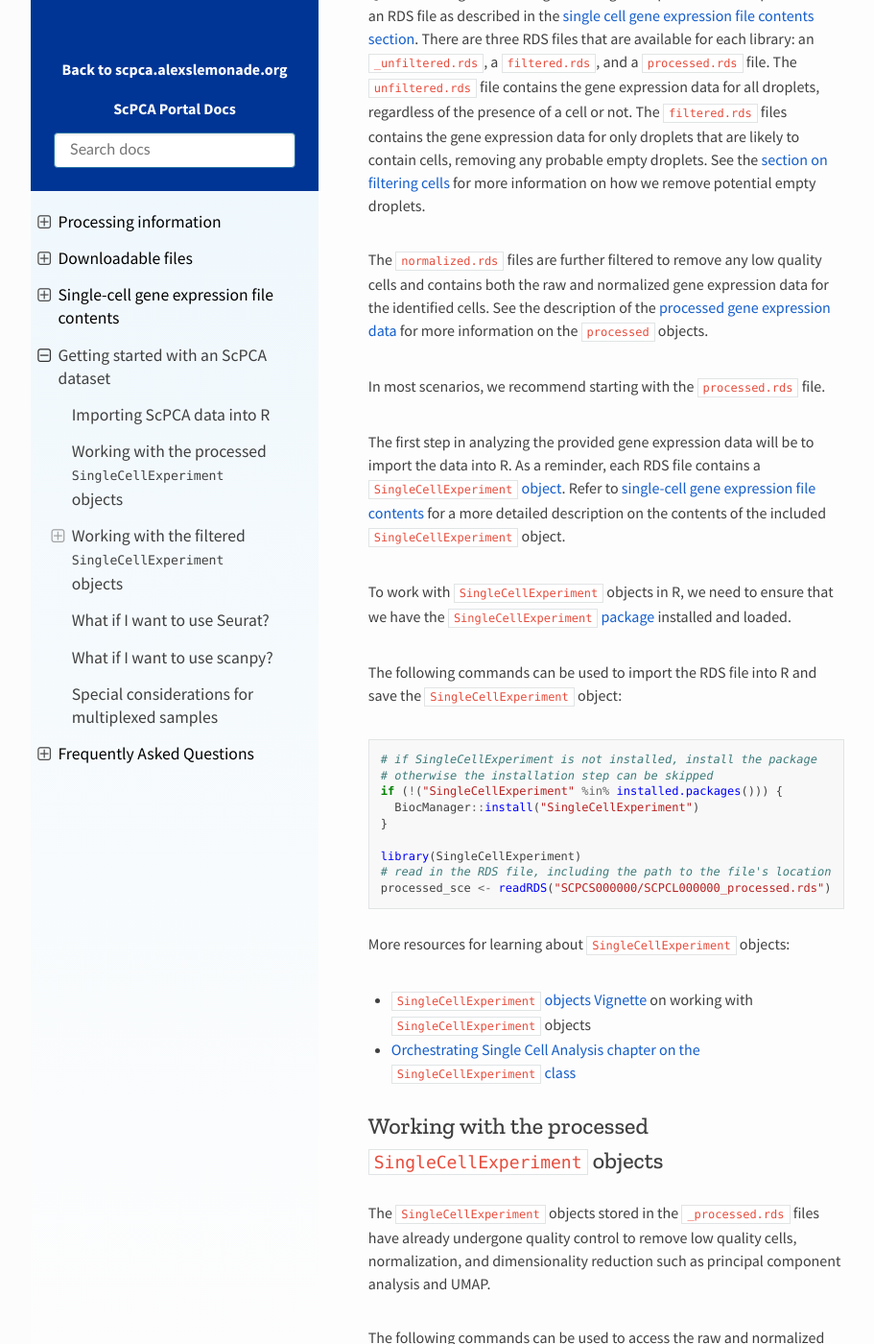
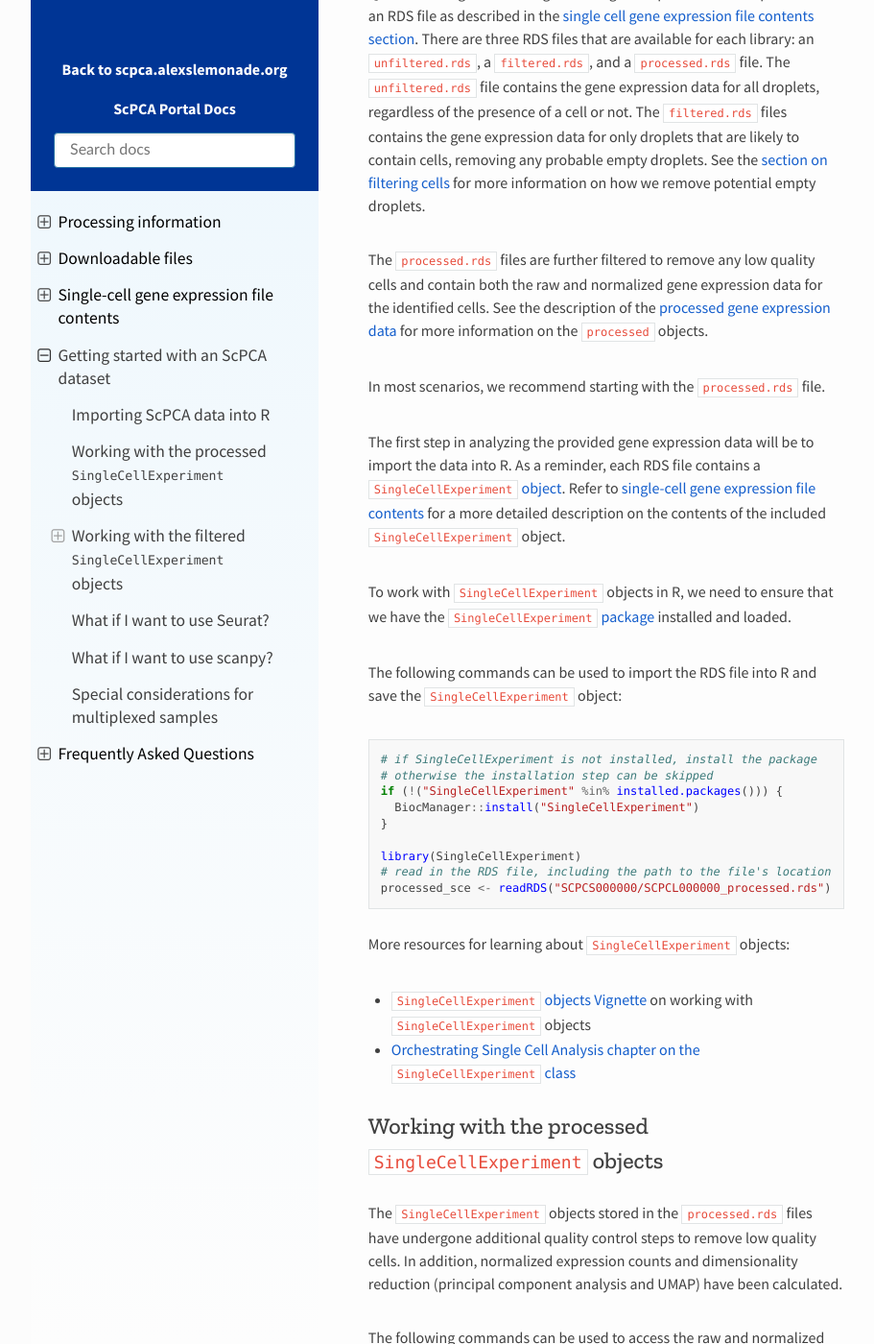
Before and after one commit to DongzeHE/scpca-docs, a Sphinx documentation site: the page built from docs/getting_started.md, in a window 1280 px wide and 1400 px high, scrolled down 508 px. Shown: the whole window at 96% size, without its empty margins (158-1069 px from the left). Built offline with Sphinx 7.4.7 and the Read the Docs theme 2.0.0, drawn with Linux system fonts in a browser that asks for light colours; some of the changed text lies outside the part shown.

Commit message:
Apply suggestions from code review
Co-authored-by: Joshua Shapiro <josh.shapiro@ccdatalab.org>

````diff
--- a/docs/getting_started.md
+++ b/docs/getting_started.md
@@ -9,12 +9,12 @@ These workflows and more resources for processing single-cell and single-nuclei
 ## Importing ScPCA data into R
 
 Quantified single-cell or single-nuclei gene expression data is provided as an RDS file as described in the {ref}`single cell gene expression file contents section<sce_file_contents:single-cell gene expression file contents>`.
-There are three RDS files that are available for each library: an `_unfiltered.rds`, a `filtered.rds`, and a `processed.rds` file.
+There are three RDS files that are available for each library: an `unfiltered.rds`, a `filtered.rds`, and a `processed.rds` file.
 The `unfiltered.rds` file contains the gene expression data for all droplets, regardless of the presence of a cell or not.
 The `filtered.rds` files contains the gene expression data for only droplets that are likely to contain cells, removing any probable empty droplets.
 See the {ref}`section on filtering cells<processing_information:filtering cells>` for more information on how we remove potential empty droplets.
 
-The `normalized.rds` files are further filtered to remove any low quality cells and contains both the raw and normalized gene expression data for the identified cells.
+The `processed.rds` files are further filtered to remove any low quality cells and contain both the raw and normalized gene expression data for the identified cells.
 See the description of the {ref}`processed gene expression data <processing_information:Processed gene expression data>` for more information on the `processed` objects.
 
 In most scenarios, we recommend starting with the `processed.rds` file.
@@ -46,9 +46,10 @@ More resources for learning about `SingleCellExperiment` objects:
 
 ## Working with the processed `SingleCellExperiment` objects
 
-The `SingleCellExperiment` objects stored in the `_processed.rds` files have already undergone quality control to remove low quality cells, normalization, and dimensionality reduction such as principal component analysis and UMAP.
+The `SingleCellExperiment` objects stored in the `processed.rds` files have undergone additional quality control steps to remove low quality cells.
+In addition,  normalized expression counts and dimensionality reduction (principal component analysis and UMAP) have been calculated.
 
-The following commands can be used to access the raw and normalized counts matrices:
+The following commands can be used to access the raw and normalized count matrices:
 
 ```r
 # the raw counts matrix stored in the processed object
````
Also changed, not shown: other parts of docs/getting_started.md (+1 -1 lines).
